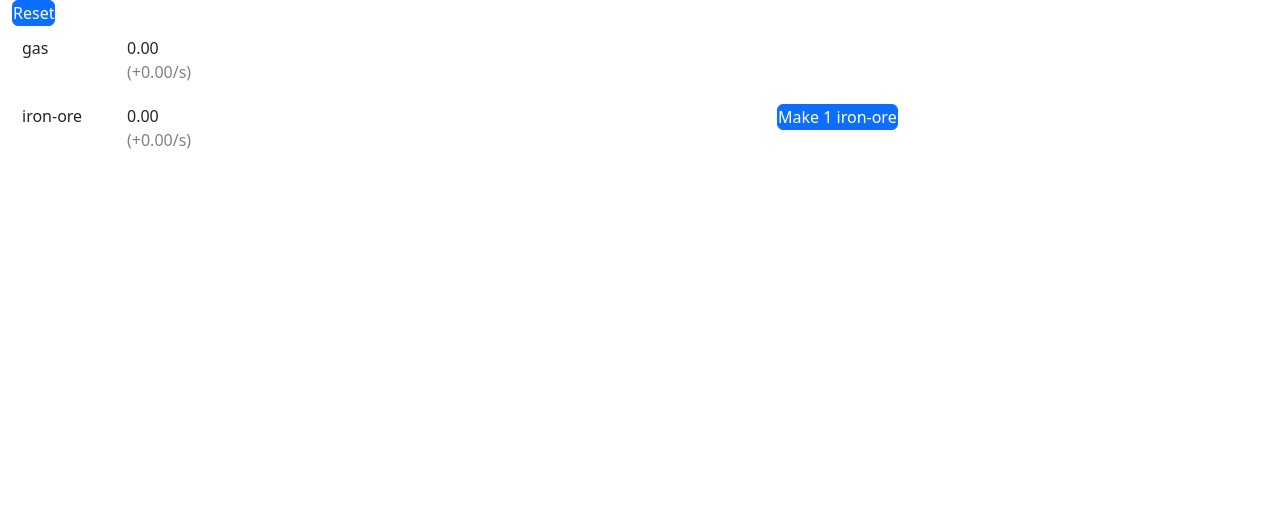
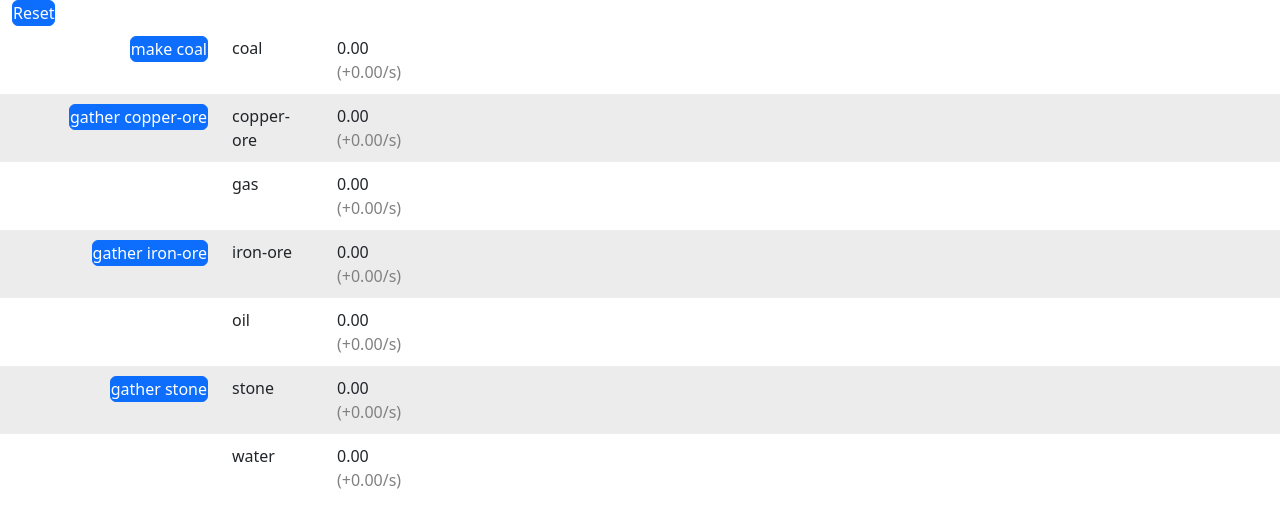
Before and after one commit to gcottrell13/idlefactorygame, a React app: page / in a window 1280 px wide. Shown: the top 526 px of the page. Built offline with nearby package versions, Linux system fonts and the light colour scheme.

Commit message:
recipes and css

```diff
--- a/src/css.css
+++ b/src/css.css
@@ -12,6 +12,11 @@ button.add-assembler {
 
 button.make-by-hand {
     margin-left: 20px;
+    float: right;
+}
+
+.game-container .item-row:nth-of-type(even) {
+    background-color: rgb(236, 236, 236);
 }
 
 button.btn {
--- a/src/index.tsx
+++ b/src/index.tsx
@@ -2,7 +2,14 @@ import React from 'react';
 import { createRoot } from 'react-dom/client';
 import _ from 'lodash';
 import { useProduction } from "./assembly";
-import { recipes, Items, assemblerSpeeds, timePerRecipe, requiredBuildings } from './values';
+import {
+    recipes,
+    Items,
+    assemblerSpeeds,
+    timePerRecipe,
+    requiredBuildings,
+    byHandVerbs,
+ } from './values';
 import './css.css';
 import { Button, Row, Col } from 'react-bootstrap';
 import Container from 'react-bootstrap/Container';
@@ -30,8 +37,10 @@ function ItemDisplay({
     assemblerButtons: JSX.Element[],
     makeByHand: null | func,
 }) {
+
+    const byHandVerb = byHandVerbs[itemName as Items] ?? 'make';
     const makeByHandButton = makeByHand && (
-        <Button className={'make-by-hand'} onClick={makeByHand}>Make 1 {itemName}</Button>
+        <Button className={'make-by-hand'} onClick={makeByHand}>{byHandVerb} {itemName}</Button>
     );
     const baseCraftTime = timePerRecipe[itemName as Items];
 
@@ -48,6 +57,9 @@ function ItemDisplay({
 
     return (
         <Row className='item-row'>
+            <Col xs={2}>
+                {makeByHandButton}
+            </Col>
             <Col xs={1}>
                 <span className="item-name">{itemName}</span>
             </Col>
@@ -56,9 +68,6 @@ function ItemDisplay({
             </Col>
             <Col xs={5}>
                 {assemblerDisplay}
-            </Col>
-            <Col xs={2}>
-                {makeByHandButton}
             </Col>
             <Col xs={3}>
                 {assemblerButtons}
@@ -128,7 +137,7 @@ function App() {
 
 
     return (
-        <Container fluid>
+        <Container fluid className={'game-container'}>
             <Button onClick={resetAll}>Reset</Button>
             {parts}
         </Container>
--- a/src/values.ts
+++ b/src/values.ts
@@ -8,31 +8,55 @@ type Recipes = {
     [p in Items]: Recipe;
 }
 
-export type Items =
-    'iron-bar' | 'gear'
-    | 'iron-ore'
-    | 'assembler1'
-    | 'assembler2'
-    | 'assembler3'
-    | 'uranium-ore'
+export type Items = ''
+// raw materials
+    | 'iron-ore' | 'gas' | 'stone' | 'oil'
+    | 'uranium-ore' | 'copper-ore' | 'water'
+    | 'coal'
+// processed raw
+    | 'iron-bar' | 'copper-bar' | 'sulfur'
+    | 'steel'
+// building materials
+    | 'gear'
+    | 'pipe'
+// advanced materials
     | 'sulfuric-acid'
-    | 'sulfur'
-    | 'gas' | 'gas-extractor'
+// buildings
+    | 'assembler1' | 'assembler2' | 'assembler3'
+    | 'gas-extractor'
     | 'chemical-plant'
-    | 'pipe'
+    | 'smelter-mk1'
+    | 'miner-mk1'
+    | 'oil-pump'
     ;
 
 export const recipes: Recipes = {
-    'iron-bar': {
-        'iron-ore': 1,
-    },
-    'gear': {
-        'iron-bar': 0.5,
-    },
-    'pipe': {
-        'iron-bar': 5,
-    },
+    '': {'': 0},
+
+    // raw
     'iron-ore': {},
+    'gas': {},
+    'uranium-ore': {'sulfuric-acid': 1},
+    'copper-ore': {},
+    'oil': {},
+    'stone': {},
+    'water': {},
+    'coal': {},
+
+    // processed raw
+    'iron-bar': {'iron-ore': 1},
+    'copper-bar': {'copper-ore': 1},
+    'sulfur': {'gas': 0.5},
+    'steel': {'iron-ore': 1, 'coal': 1},
+
+    // building materials
+    'gear': {'iron-bar': 0.5},
+    'pipe': {'iron-bar': 5},
+
+    // advanced materials
+    'sulfuric-acid': {'sulfur': 1},
+
+    // buildings
     'assembler1': {
         'gear': 10,
     },
@@ -44,40 +68,55 @@ export const recipes: Recipes = {
         'assembler2': 1,
         'gear': 30,
     },
-    'uranium-ore': {
-        'sulfuric-acid': 1,
-    },
-    'sulfuric-acid': {
-        'sulfur': 1,
-    },
-    'sulfur': {
-        'gas': 0.5,
-    },
-    'gas': {
-
-    },
     'gas-extractor': {
         'gear': 100,
     },
     'chemical-plant': {
         'gear': 50,
     },
+    'miner-mk1': {
+        'gear': 20,
+    },
+    'smelter-mk1': {
+        'stone': 10
+    },
+    'oil-pump': {
+        'steel': 10,
+        'iron-bar': 10,
+    },
 };
 
 export const timePerRecipe: {[p in Items]: number} = {
+    '': 0,
+
+    // raw
+    "iron-ore": 1,
+    "uranium-ore": 5,
+    gas: 3,
+    'copper-ore': 1,
+    oil: 1,
+    stone: 1,
+    water: 1,
+    coal: 1,
+    // processed raw
     "iron-bar": 2,
+    sulfur: 3,
+    'copper-bar': 1,
+    steel: 2,
+    // building materials
     gear: 0.5,
     pipe: 0.5,
-    "iron-ore": 1,
+    // advanced materials
+    "sulfuric-acid": 5,
+    // buildings
     assembler1: 10,
     assembler2: 15,
     assembler3: 25,
     "gas-extractor": 30,
-    "sulfuric-acid": 5,
-    "uranium-ore": 5,
-    gas: 3,
-    sulfur: 3,
     "chemical-plant": 15,
+    'miner-mk1': 10,
+    'smelter-mk1': 10,
+    'oil-pump': 15,
 };
 
 export const assemblerSpeeds: {[p in Items]?: number} = {
@@ -86,11 +125,29 @@ export const assemblerSpeeds: {[p in Items]?: number} = {
     'assembler3': 1.0,
     "chemical-plant": 1.0,
     'gas-extractor': 1.0,
+    'smelter-mk1': 0.5,
+    'oil-pump': 1.0,
+    'miner-mk1': 0.75,
 };
 
 export const requiredBuildings: {[p in Items]?: (Items | 'by-hand')[]} = {
+    // raw
     'gas': ['gas-extractor'],
+    'iron-ore': ['miner-mk1', 'by-hand'],
+    'copper-ore': ['miner-mk1', 'by-hand'],
+    'uranium-ore': ['miner-mk1'],
+    'water': [],
+    'oil': [],
+    'coal': ['miner-mk1', 'by-hand'],
+    'stone': ['miner-mk1', 'by-hand'],
+    // processed raw
+    'iron-bar': ['smelter-mk1'],
+    'copper-bar': ['smelter-mk1'],
+    'steel': ['smelter-mk1'],
+    // building materials
     'gear': ['assembler1', 'assembler2', 'assembler3', 'by-hand'],
+    // advanced materials
+    // buildings
     'gas-extractor': ['assembler3', 'assembler2'],
     'assembler3': ['assembler2', 'assembler1', 'assembler3'],
     'assembler2': ['assembler1', 'assembler2', 'assembler3'],
@@ -111,3 +168,10 @@ export const requiredOtherProducts: {[p in Items]?: Items[][]} = {
 export const sideProducts: Partial<Recipes> = {
 
 };
+
+export const byHandVerbs: {[p in Items]?: string} = {
+    // default "make"
+    'iron-ore': 'gather',
+    'copper-ore': 'gather',
+    'stone': 'gather',
+}
```
